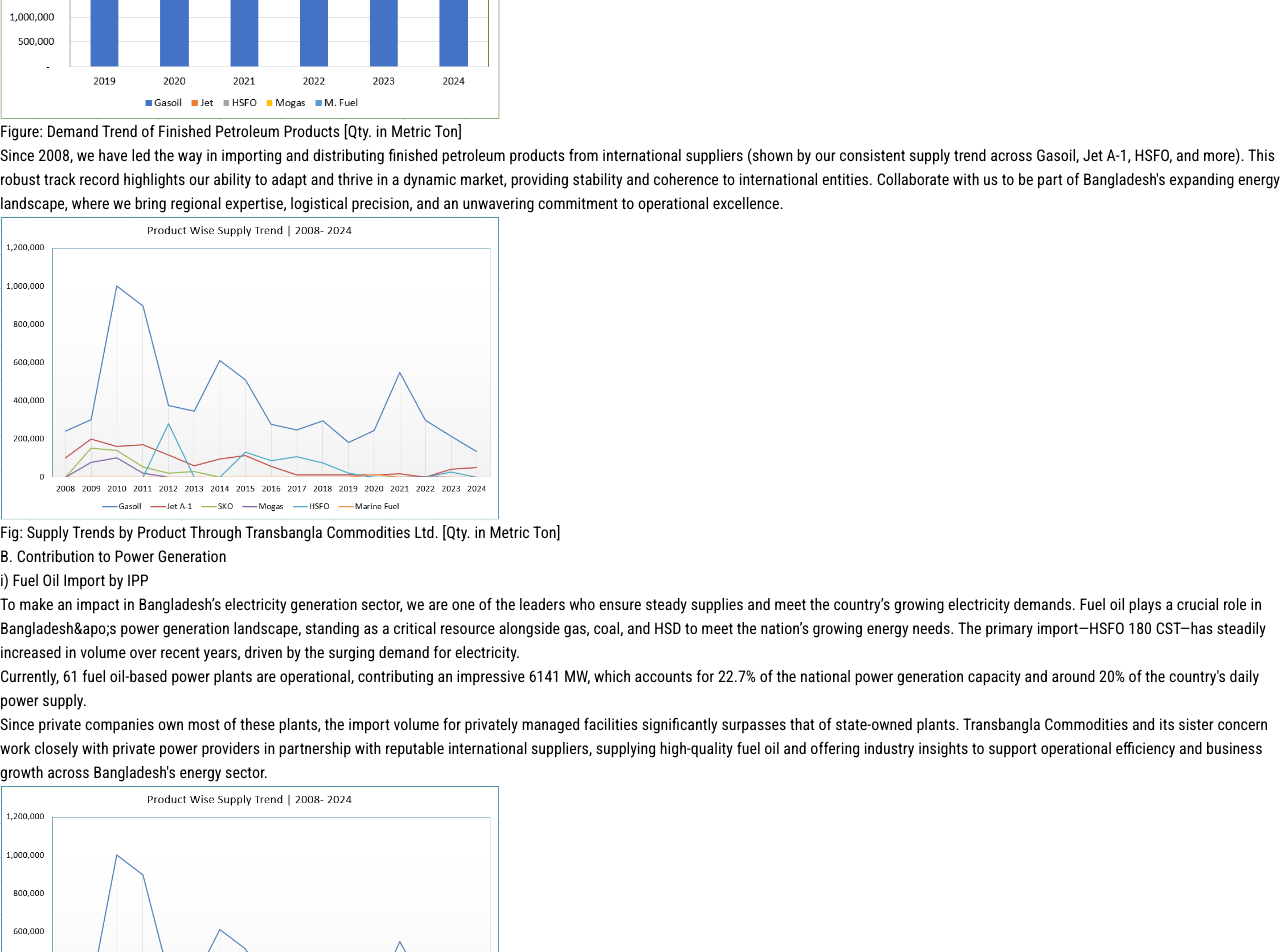
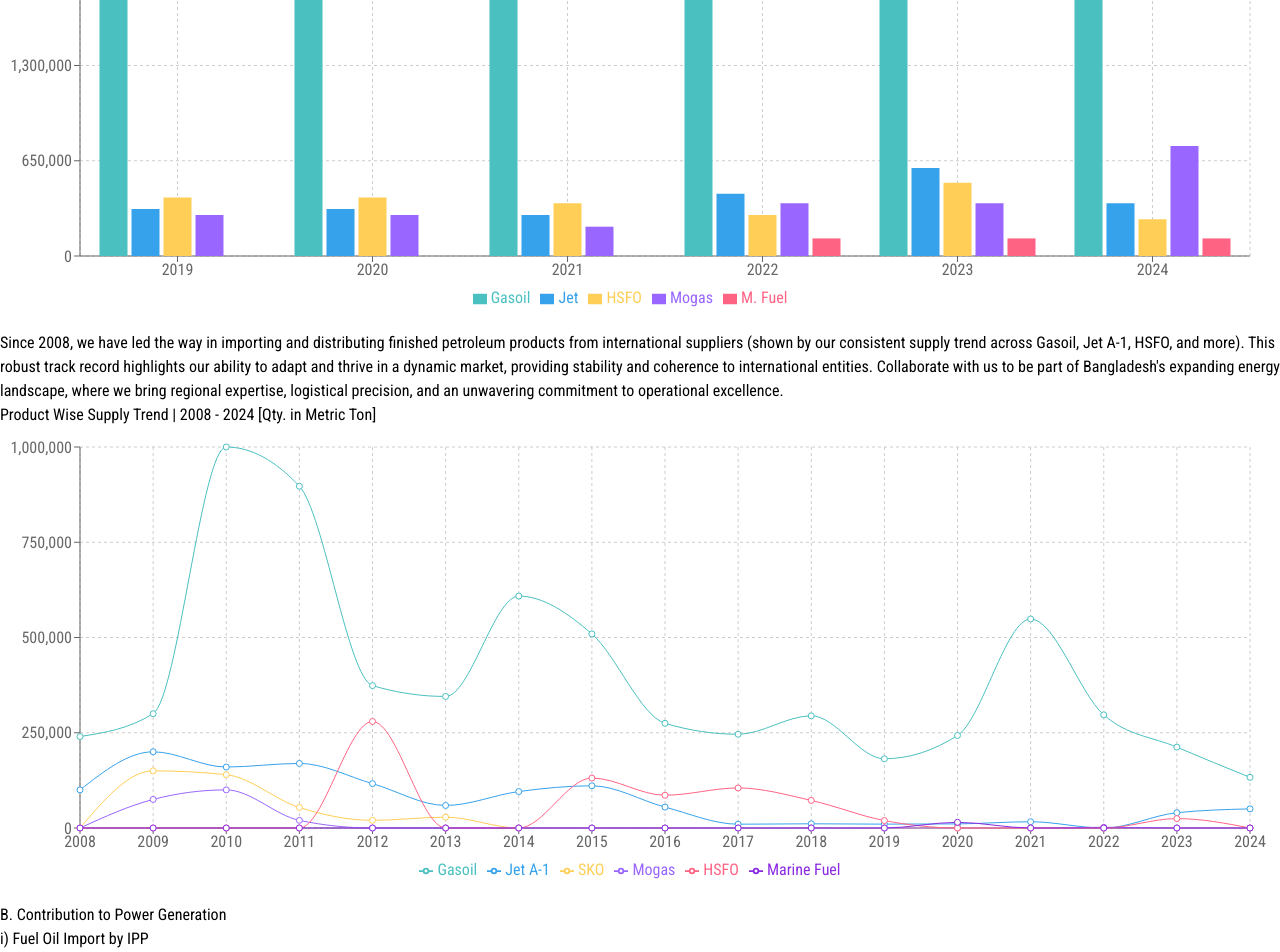
Before and after one commit to Ashik-Ahmed/tbcl-website, a Next.js app: page /expertise in a window 1280 px wide. Shown: the part 1080-2032 px from the top of the page. Built offline with nearby package versions, Linux system fonts and the light colour scheme.

Commit message:
yearly demand and product wise chart created

```diff
--- /dev/null
+++ b/src/app/components/Charts/FuelImportTrendChart.jsx
@@ -0,0 +1,60 @@
+"use client";
+
+import React from 'react';
+import {
+    LineChart,
+    Line,
+    XAxis,
+    YAxis,
+    CartesianGrid,
+    Tooltip,
+    Legend,
+    ResponsiveContainer,
+} from 'recharts';
+
+const FuelImportTrendChart = () => {
+
+    const data = [
+        { year: '2008', Gasoil: 240000, 'Jet A-1': 100000, SKO: 0, Mogas: 0, HSFO: 0, 'Marine Fuel': 0 },
+        { year: '2009', Gasoil: 300000, 'Jet A-1': 200000, SKO: 150000, Mogas: 75000, HSFO: 0, 'Marine Fuel': 0 },
+        { year: '2010', Gasoil: 1000000, 'Jet A-1': 160000, SKO: 140000, Mogas: 100000, HSFO: 0, 'Marine Fuel': 0 },
+        { year: '2011', Gasoil: 897087, 'Jet A-1': 169495, SKO: 53851, Mogas: 20080, HSFO: 0, 'Marine Fuel': 0 },
+        { year: '2012', Gasoil: 373725, 'Jet A-1': 116466, SKO: 20080, Mogas: 0, HSFO: 279589, 'Marine Fuel': 0 },
+        { year: '2013', Gasoil: 345250, 'Jet A-1': 59188, SKO: 28416, Mogas: 0, HSFO: 0, 'Marine Fuel': 0 },
+        { year: '2014', Gasoil: 608691, 'Jet A-1': 95673, SKO: 0, Mogas: 0, HSFO: 0, 'Marine Fuel': 0 },
+        { year: '2015', Gasoil: 509352, 'Jet A-1': 110791, SKO: 0, Mogas: 0, HSFO: 131065, 'Marine Fuel': 0 },
+        { year: '2016', Gasoil: 274818, 'Jet A-1': 54926, SKO: 0, Mogas: 0, HSFO: 86008, 'Marine Fuel': 0 },
+        { year: '2017', Gasoil: 246050, 'Jet A-1': 9980, SKO: 0, Mogas: 0, HSFO: 105136, 'Marine Fuel': 0 },
+        { year: '2018', Gasoil: 294479, 'Jet A-1': 10994, SKO: 0, Mogas: 0, HSFO: 72415, 'Marine Fuel': 0 },
+        { year: '2019', Gasoil: 181664, 'Jet A-1': 10132, SKO: 0, Mogas: 0, HSFO: 19542, 'Marine Fuel': 0 },
+        { year: '2020', Gasoil: 242859, 'Jet A-1': 10784, SKO: 0, Mogas: 0, HSFO: 0, 'Marine Fuel': 14906 },
+        { year: '2021', Gasoil: 548581, 'Jet A-1': 16415, SKO: 0, Mogas: 0, HSFO: 0, 'Marine Fuel': 0 },
+        { year: '2022', Gasoil: 297029, 'Jet A-1': 0, SKO: 0, Mogas: 1898, HSFO: 0, 'Marine Fuel': 0 },
+        { year: '2023', Gasoil: 212215, 'Jet A-1': 40129, SKO: 0, Mogas: 0, HSFO: 24697, 'Marine Fuel': 0 },
+        { year: '2024', Gasoil: 132959, 'Jet A-1': 50234, SKO: 0, Mogas: 0, HSFO: 0, 'Marine Fuel': 0 },
+    ];
+
+
+    return (
+        <div style={{ width: '100%', height: 500 }}>
+            <h2 className="text-center font-bold text-lg my-4">Product Wise Supply Trend | 2008 - 2024 <span className='text-xs italic'>[Qty. in Metric Ton]</span></h2>
+            <ResponsiveContainer width="100%" height="95%">
+                <LineChart data={data} margin={{ top: 20, right: 30, left: 20, bottom: 20 }}>
+                    <CartesianGrid strokeDasharray="3 3" />
+                    <XAxis dataKey="year" />
+                    <YAxis tickFormatter={(value) => value.toLocaleString()} />
+                    <Tooltip formatter={(value) => value.toLocaleString()} />
+                    <Legend />
+                    <Line type="monotone" dataKey="Gasoil" stroke="#4BC0C0" />
+                    <Line type="monotone" dataKey="Jet A-1" stroke="#36A2EB" />
+                    <Line type="monotone" dataKey="SKO" stroke="#FFCE56" />
+                    <Line type="monotone" dataKey="Mogas" stroke="#9966FF" />
+                    <Line type="monotone" dataKey="HSFO" stroke="#FF6384" />
+                    <Line type="monotone" dataKey="Marine Fuel" stroke="#8A2BE2" />
+                </LineChart>
+            </ResponsiveContainer>
+        </div>
+    );
+};
+
+export default FuelImportTrendChart;
--- a/src/app/components/Charts/YearlyDemandChart.jsx
+++ b/src/app/components/Charts/YearlyDemandChart.jsx
@@ -1,3 +1,5 @@
+"use client";
+
 import React from 'react';
 import {
     BarChart,
@@ -19,11 +21,11 @@
     { year: '2024', Gasoil: 2420000, Jet: 360000, HSFO: 250000, Mogas: 750000, 'M. Fuel': 120000 },
 ];
 
-const DemandBarChart = () => {
+const YearlyDemandBarChart = () => {
     return (
         <div style={{ width: '100%', height: 500 }}>
-            <h2 className="text-center font-bold text-lg my-4">Demand Trend of Finished Petroleum Products</h2>
-            <ResponsiveContainer>
+            <h2 className="text-center font-bold text-lg my-4">Demand Trend of Finished Petroleum Products <span className='text-xs italic'>[Qty. in Metric Ton]</span> </h2>
+            <ResponsiveContainer width="100%" height="95%">
                 <BarChart data={data} margin={{ top: 20, right: 30, left: 20, bottom: 20 }}>
                     <CartesianGrid strokeDasharray="3 3" />
                     <XAxis dataKey="year" />
@@ -41,4 +43,4 @@
     );
 };
 
-export default DemandBarChart;
+export default YearlyDemandBarChart;
--- a/src/app/expertise/page.jsx
+++ b/src/app/expertise/page.jsx
@@ -1,6 +1,8 @@
 
 import React from 'react';
 import Image from 'next/image';
+import YearlyDemandBarChart from '../components/Charts/YearlyDemandChart';
+import FuelImportTrendChart from '../components/Charts/FuelImportTrendChart';
 
 const Expertise = () => {
     return (
@@ -46,55 +48,61 @@
 
                     <div className='ml-4 mt-4'>
                         <h3 className='text-2xl font-bold'>A. Mitigating the Demand & Supply of Petroleum Finished Products</h3>
-                        <p className='mt-4'>
+                        <p className='mt-4 text-gray-700'>
                             The primary day-to-day concentration of Transbangla Commodities is to navigate Bangladesh&apos;s fast-growing energy market, meeting around 85% of the country&apos;s demand for petroleum finished products through our affiliated international suppliers. With national demand for fuels, notably Gasoil, Jet Fuel, HSFO, and Mogas, which are consistently rising, we leverage the infrastructure and expertise to ensure flawless distribution and availability across Bangladesh.
                         </p>
                         <div className="w-full mx-auto py-8">
-                            <Image src="/expertise/expertise-1.png" alt="Petroleum Finished Products"
+                            {/* <Image src="/expertise/expertise-1.png" alt="Petroleum Finished Products"
+                                width={500}
+                                height={500}
+                                className='mt-4 mx-auto' /> */}
+
+                            <div className='p-4 border '>
+                                <YearlyDemandBarChart />
+                            </div>
+
+                            {/* <p className='italic mt-2 text-sm text-center'>Figure: Demand Trend of Finished Petroleum Products [Qty. in Metric Ton]</p> */}
+                        </div>
+                        <p className='mt-4 text-gray-700'>
+                            Since 2008, we have led the way in importing and distributing finished petroleum products from international suppliers (shown by our consistent supply trend across Gasoil, Jet A-1, HSFO, and more). This robust track record highlights our ability to adapt and thrive in a dynamic market, providing stability and coherence to international entities. Collaborate with us to be part of Bangladesh&apos;s expanding energy landscape, where we bring regional expertise, logistical precision, and an unwavering commitment to operational excellence.
+                        </p>
+                        <div className="w-full mx-auto py-8">
+                            {/* <Image src="/expertise/expertise-2.png" alt="Petroleum Finished Products"
                                 width={500}
                                 height={500}
                                 className='mt-4 mx-auto' />
-                            {/* <YearlyDemandChart /> */}
-                            <p className='italic mt-2 text-sm text-center'>Figure: Demand Trend of Finished Petroleum Products [Qty. in Metric Ton]</p>
-                        </div>
-                        <p className='mt-4'>
-                            Since 2008, we have led the way in importing and distributing finished petroleum products from international suppliers (shown by our consistent supply trend across Gasoil, Jet A-1, HSFO, and more). This robust track record highlights our ability to adapt and thrive in a dynamic market, providing stability and coherence to international entities. Collaborate with us to be part of Bangladesh&apos;s expanding energy landscape, where we bring regional expertise, logistical precision, and an unwavering commitment to operational excellence.
-                        </p>
-                        <div className="w-full mx-auto py-8">
-                            <Image src="/expertise/expertise-2.png" alt="Petroleum Finished Products"
-                                width={500}
-                                height={500}
-                                className='mt-4 mx-auto' />
-                            {/* <YearlyDemandChart /> */}
-                            <p className='italic mt-2 text-sm text-center'>Fig: Supply Trends by Product Through Transbangla Commodities Ltd. [Qty. in Metric Ton]</p>
+                            <p className='italic mt-2 text-sm text-center'>Fig: Supply Trends by Product Through Transbangla Commodities Ltd. [Qty. in Metric Ton]</p> */}
+                            <div className="p-4 border">
+                                <FuelImportTrendChart />
+                            </div>
                         </div>
                     </div>
                     <div className='ml-4 mt-4'>
                         <h3 className='text-2xl font-bold'>B. Contribution to Power Generation </h3>
-                        <h4 className='mt-4 text-xl font-semibold'>i) Fuel Oil Import by IPP</h4>
-                        <p className='mt-2'>
+                        <h4 className='mt-4 ml-2 text-xl font-semibold'>i) Fuel Oil Import by IPP</h4>
+                        <p className='mt-2 ml-4 text-gray-700'>
                             To make an impact in Bangladesh’s electricity generation sector, we are one of the leaders who ensure steady supplies and meet the country’s growing electricity demands.
                             Fuel oil plays a crucial role in Bangladesh&apo;s power generation landscape, standing as a critical resource alongside gas, coal, and HSD to meet the nation’s growing energy needs. The primary import—HSFO 180 CST—has steadily increased in volume over recent years, driven by the surging demand for electricity.
                         </p>
-                        <p className="mt-2">
+                        <p className="mt-2 ml-4 text-gray-700">
                             Currently, 61 fuel oil-based power plants are operational, contributing an impressive 6141 MW, which accounts for 22.7% of the national power generation capacity and around 20% of the country&apos;s daily power supply.
                         </p>
-                        <p className="mt-2">
+                        <p className="mt-2 ml-4 text-gray-700">
                             Since private companies own most of these plants, the import volume for privately managed facilities significantly surpasses that of state-owned plants. Transbangla Commodities and its sister concern work closely with private power providers in partnership with reputable international suppliers, supplying high-quality fuel oil and offering industry insights to support operational efficiency and business growth across Bangladesh&apos;s energy sector.
                         </p>
                         <div className="w-full mx-auto py-8">
-                            <Image src="/expertise/expertise-2.png" alt="Petroleum Finished Products"
+                            {/* <Image src="/expertise/expertise-2.png" alt="Petroleum Finished Products"
                                 width={500}
                                 height={500}
                                 className='mt-4 mx-auto' />
-                            {/* <YearlyDemandChart /> */}
-                            <p className='italic mt-2 text-sm text-center'>Figure: Fuel Oil Import Trend [Qty. in Metric Ton]</p>
+                            <p className='italic mt-2 text-sm text-center'>Figure: Fuel Oil Import Trend [Qty. in Metric Ton]</p> */}
+
                         </div>
                         <h4 className='mt-4 text-xl font-semibold'>ii) Coal Import and Our Strategic Way Forward</h4>
-                        <p className='mt-2'>
+                        <p className='mt-2 ml-4 text-gray-700'>
                             Coal is a vital resource in Bangladesh&apos;s energy sector, powering a significant portion of the nation&apos;s electricity generation. With a total capacity of 27,476 MW, coal contributes 7,000 MW—about 19% of the overall supply. The demand for coal is growing steadily, reflected in its rising contribution to power generation, from 7.88% in 2022 to 22.33% in 2024.
                         </p>
-                        <p className="mt-2">
+                        <p className="mt-2 ml-4 text-gray-700">
                             A range of power plants across the country rely on coal, with notable facilities including:
                             <ul className="list-disc ml-8 mt-2">
                                 <li>SS Power, Unit-1 (Private, 1224 MW)</li>
@@ -107,7 +115,7 @@
                                 <li>Barapukuria TPP, Unit- 3 (Public, 274 MW)</li>
                             </ul>
                         </p>
-                        <p className="mt-2">
+                        <p className="mt-2 ml-4 text-gray-700">
                             At Transbangla Commodities, we and our sister concerns are paving the way to establish a strong presence in coal import and trading with a commitment to addressing Bangladesh’s growing coal demand. Through our strategic business advisory approach, we are taking the first steps by collaborating with the internationally renowned company White Horse Coal Ltd. to bring innovation and a seamless coal supply chain to the country.
                         </p>
                     </div>
```
